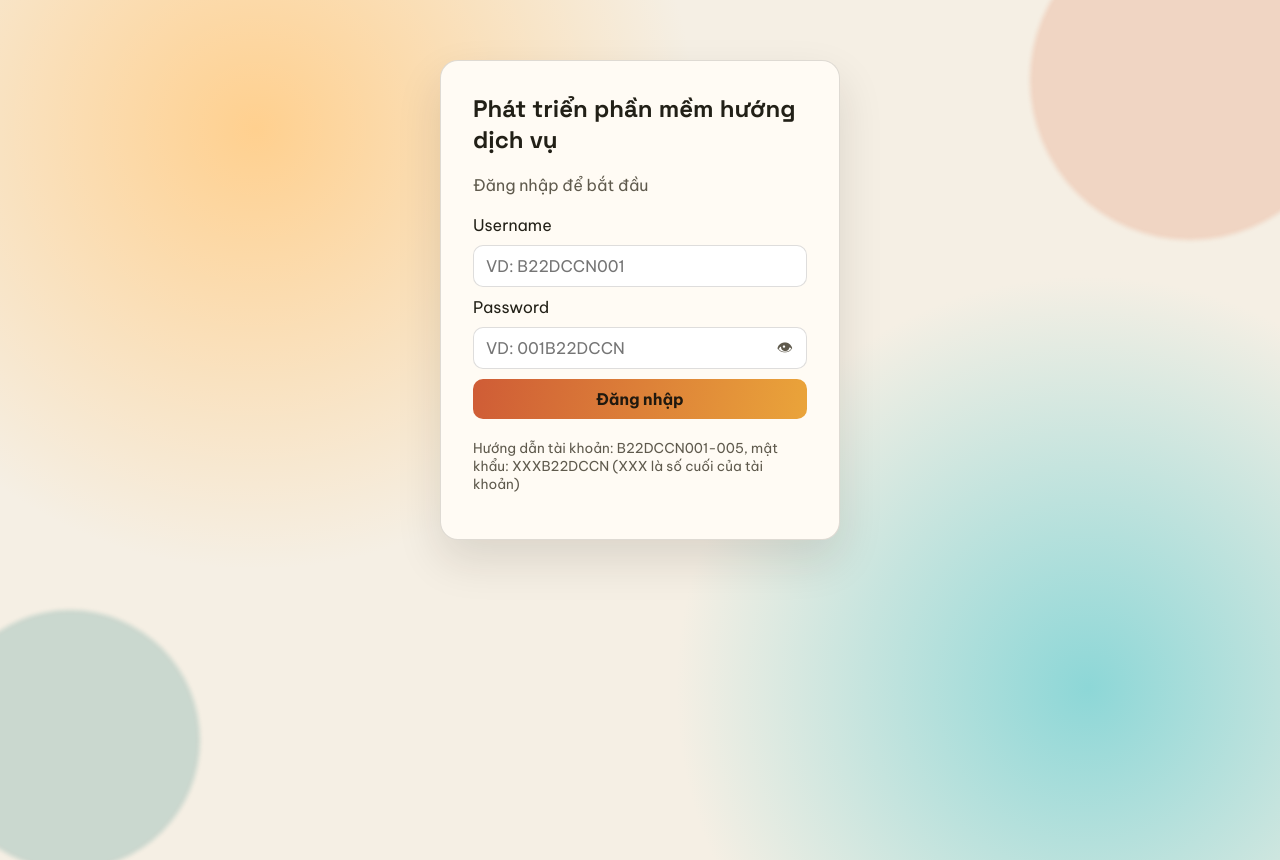
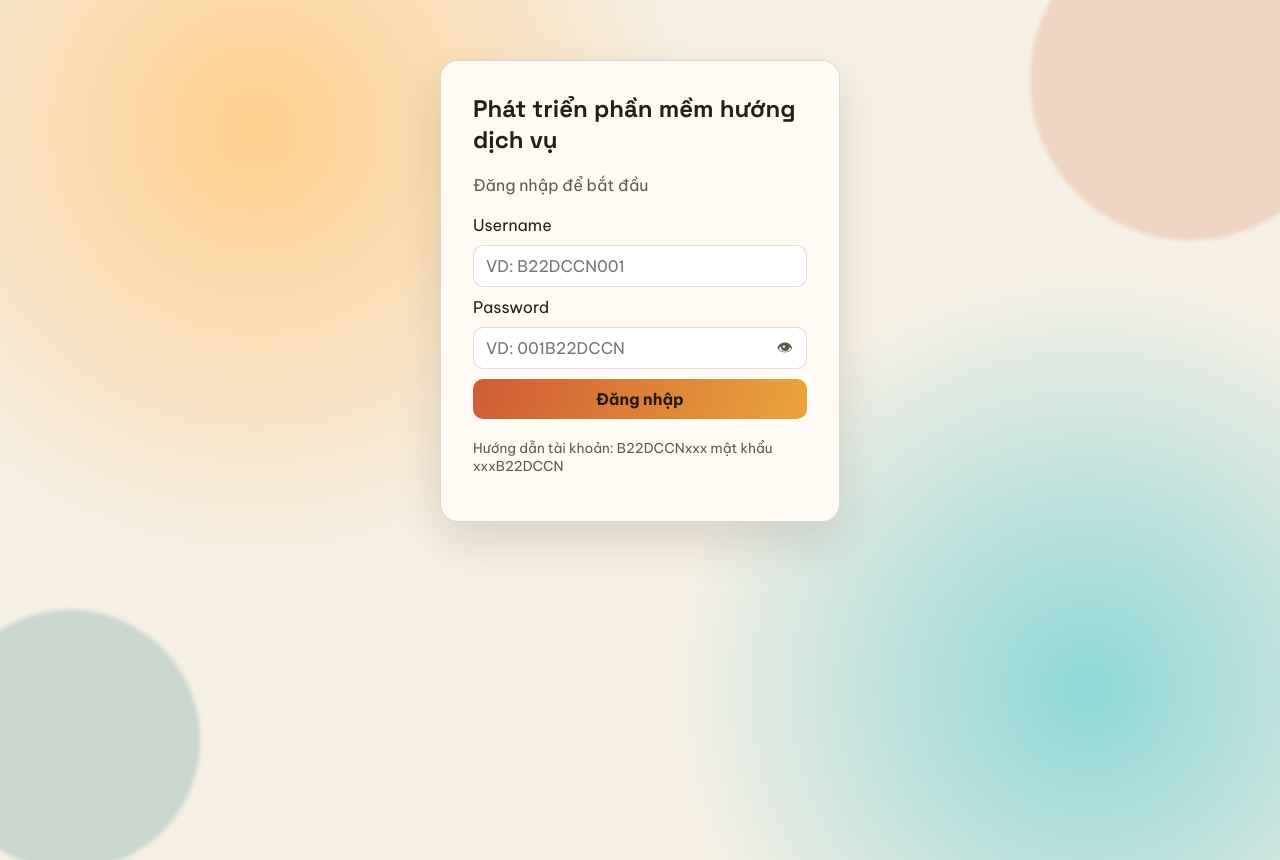
Before and after one commit to baosatboiz/soa, a website: page index.html in a window 1280 px wide. Drawn offline with Linux system fonts and the light colour scheme.

Commit message:
Simplify login hint text

```diff
--- a/index.html
+++ b/index.html
@@ -62,7 +62,7 @@
 
           <div id="loginError" class="login-error" style="display: none;"></div>
 
-          <p class="login-hint">Hướng dẫn tài khoản: B22DCCN001-005, mật khẩu: XXXB22DCCN (XXX là số cuối của tài khoản)</p>
+          <p class="login-hint">Hướng dẫn tài khoản: B22DCCNxxx mật khẩu xxxB22DCCN</p>
         </div>
       </section>
 
```
